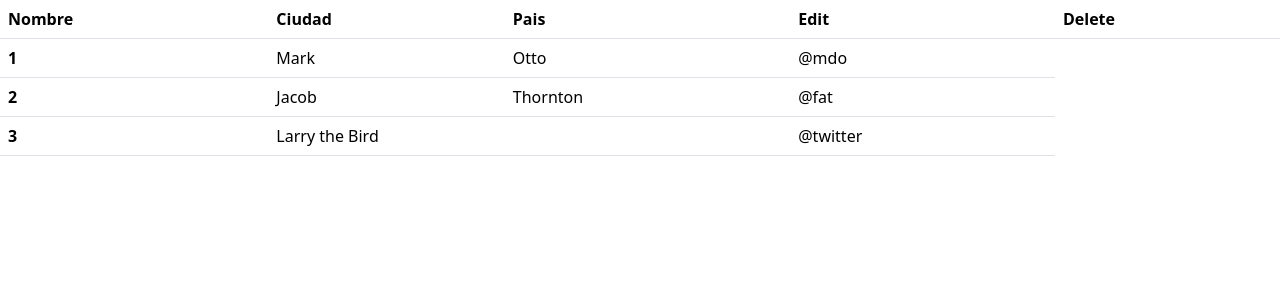
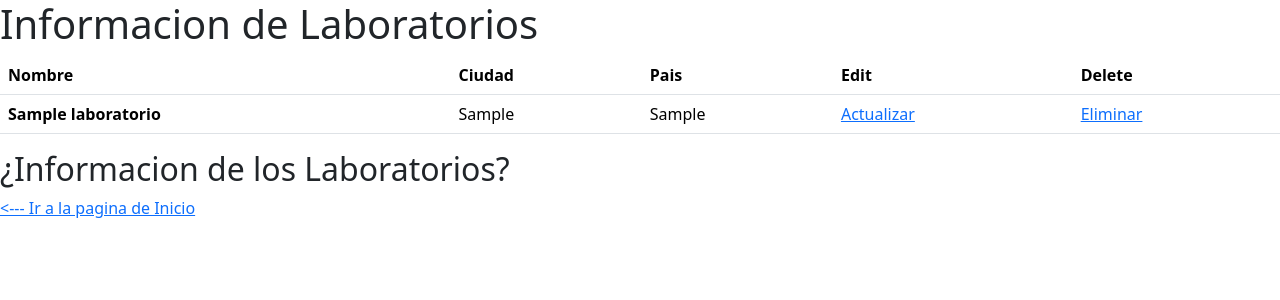
Before and after one commit to Marcialess/fianalDrillingM7, a Django app: page / in a window 1280 px wide. Shown: the top 300 px of the page. Run offline with Django 4.2, Linux system fonts and the light colour scheme; tables that the repository leaves empty hold one stand-in row (values such as "Sample post").

Commit message:
incluyendo el CRUD

```diff
--- /dev/null
+++ b/config/templates/delete.html
@@ -0,0 +1,3 @@
+{% extends 'base.html' %}
+
+<h1>Hello world</h1>
--- a/config/templates/v_index.html
+++ b/config/templates/v_index.html
@@ -1,6 +1,8 @@
 {% extends 'base.html' %}
 
 {% block content %}
+    <h1>Informacion de Laboratorios</h1>
+
 <table class="table">
     <thead>
         <tr>
@@ -12,23 +14,22 @@
         </tr>
     </thead>
     <tbody>
+        {% for labs in laborat %}
         <tr>
-            <th scope="row">1</th>
-            <td>Mark</td>
-            <td>Otto</td>
-            <td>@mdo</td>
+            <th scope="row">{{labs.nombre}}</th>
+            <td>{{labs.ciudad}}</td>
+            <td>{{labs.pais}}</td>
+            <td><a href="#">Actualizar</a></td>
+            <td><a href="#">Eliminar</a></td>
         </tr>
-        <tr>
-            <th scope="row">2</th>
-            <td>Jacob</td>
-            <td>Thornton</td>
-            <td>@fat</td>
-        </tr>
-        <tr>
-            <th scope="row">3</th>
-            <td colspan="2">Larry the Bird</td>
-            <td>@twitter</td>
-        </tr>
+
+        {% endfor %}
+
     </tbody>
 </table>
+
+    <div>
+        <H2>¿Informacion de los Laboratorios?</H2>
+    </div>
+    <a href="#"> <--- Ir a la pagina de Inicio</a>
 {% endblock %}
--- a/laboratorio/urls.py
+++ b/laboratorio/urls.py
@@ -1,7 +1,12 @@
 from django.urls import path
 
-from .views import v_index
+from .views import v_index, insertar, update,delete
+
 
 urlpatterns = [
-    path('', v_index, name="index")
+    path('', v_index, name="index"),
+    path('insertar/', insertar, name="insert"),
+    path('update/<int:laboratorio_id>/', update),
+    path('delete/<int:laboratorio_id>/', delete),
+
 ]
--- a/laboratorio/views.py
+++ b/laboratorio/views.py
@@ -1,9 +1,25 @@
 from django.shortcuts import render
 from .import views
+from .models import Laboratorio,DirectorGeneral,Producto
+
 
 def v_index(request):
 
-    context = {
+    context =  Laboratorio.objects.all()
 
-    }
-    return render ( request, 'v_index.html', context )
+
+
+    return render ( request, 'v_index.html',{'laborat': context })
+
+
+
+def insertar(request):
+    return render(request,'insertar.html')
+
+def update(request,laboratorio_id):
+    return render(request,'update.html')
+
+def delete(request,laboratorio_id):
+    context = {}
+
+    return render(request,'delete.html')
```
Also changed, not shown: config/templates/insertar.html (added, +30 -0 lines), config/templates/update.html (added, +30 -0 lines), laboratorio/forms.py (added, +7 -0 lines).
